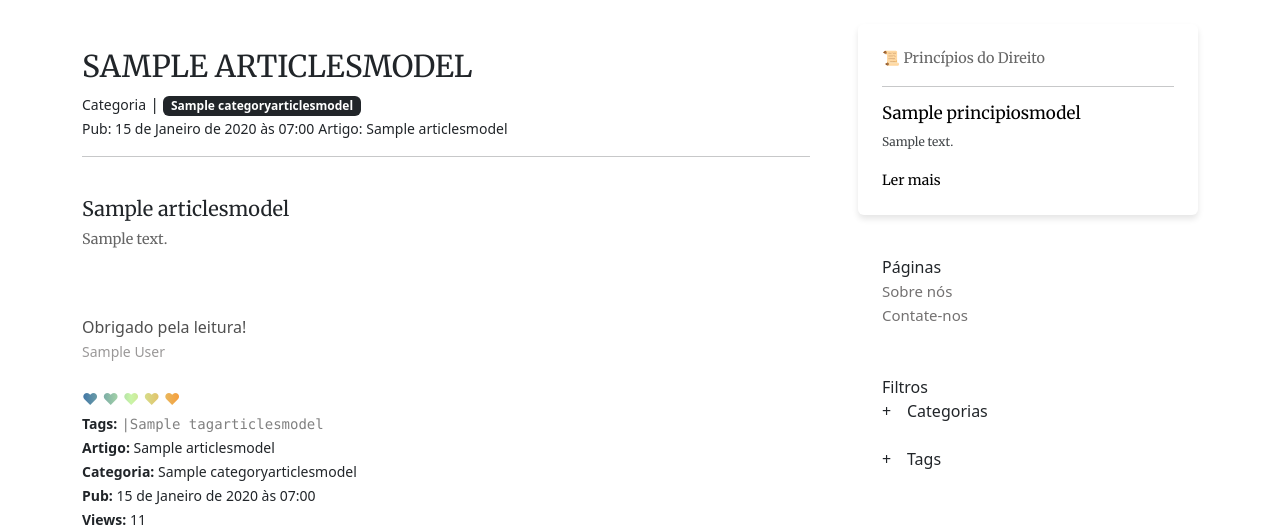
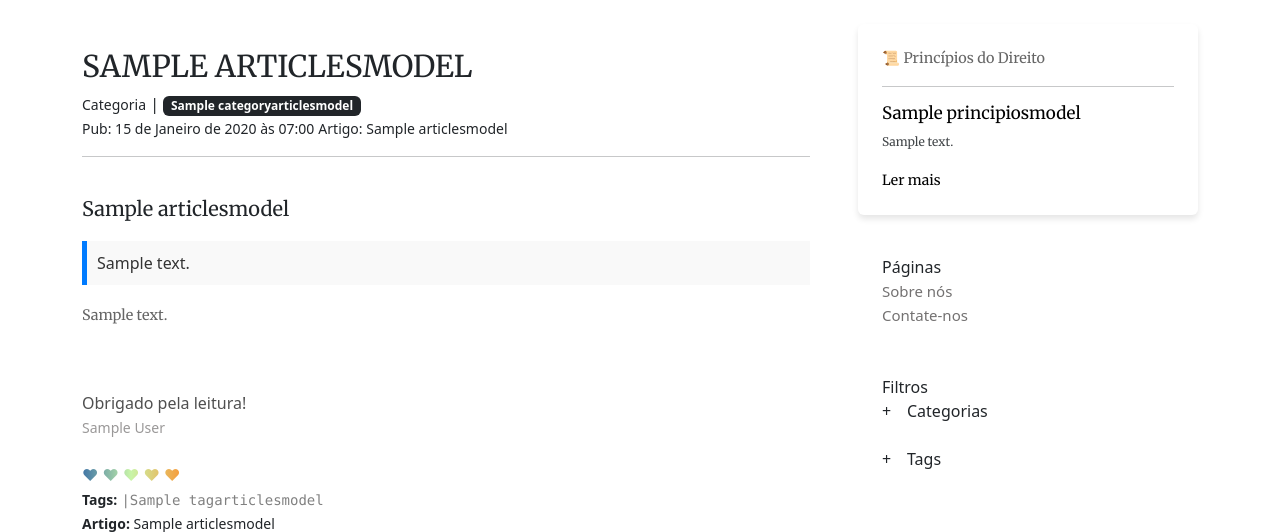
Before and after one commit to mrStudDev/xlex03, a Django app: a page that uses templates/templates_articles/article_single.html in a window 1280 px wide. Shown: the part 56-588 px from the top of the page. Run offline with Django 5.2, Linux system fonts and the light colour scheme; tables that the repository leaves empty hold one stand-in row (values such as "Sample post"); some libraries are stand-ins or nearby versions.

Commit message:
summary article

```diff
--- a/static/css/styles.css
+++ b/static/css/styles.css
@@ -83,26 +83,19 @@ p {
 }
 /* End Coração */
 
-/* Imagens do texto rico CKEditor */
-.image-sm-content-ck {
-    display: block;
-    width: 100%;
-    height: auto;
-    max-width: 300px;
-    margin: auto;
+.article-summary {
+    display: block; /* Torna o elemento <i> se comportar como um bloco para aplicar margens e paddings */
+    margin-top: 20px; /* Margem superior */
+    margin-bottom: 20px; /* Margem inferior */
+    padding: 10px; /* Recuo interno em todas as direções */
+    background-color: #f9f9f9; /* Cor de fundo claro para destacar */
+    border-left: 5px solid #007bff; /* Uma borda à esquerda para destaque */
+    color: #333; /* Cor do texto */
+    font-style: normal; /* Como estamos usando <i>, isso anula o itálico */
+    font-size: 16px; /* Tamanho do texto */
+    line-height: 1.5; /* Espaçamento entre linhas */
 }
 
-.image-md-content-ck {
-    display: block;
-    width: 100%;
-    height: auto;
-    max-width: 450px;
-    margin: auto;
-}
-
-.image-lg-content-ck {
-    width: 100%;
-}
 
 /* Container para imagem e texto */
 .container-imagem-texto {
--- a/templates/templates_articles/article_single.html
+++ b/templates/templates_articles/article_single.html
@@ -23,6 +23,7 @@
                 {% endif %}
                 <br>
                 <h5>{{object.title}}</h5>
+                <i class="article-summary">{{object.summary}}</i>
                 <p>{{ object.content | safe }}</p>
                 <br>
 
--- a/xlexapp/settings.py
+++ b/xlexapp/settings.py
@@ -30,7 +30,7 @@ DEBUG = False
 #ALLOWED_HOSTS = []
 
 # Allowed Instância TESTE ====================================
-ALLOWED_HOSTS = ['34.135.189.234']
+ALLOWED_HOSTS = ['www.xlex.com.br', 'xlex.com.br', '34.69.36.90']
 # ==========================================================
 
 
@@ -181,4 +181,4 @@ DEFAULT_AUTO_FIELD = 'django.db.models.BigAutoField'
 
 #SECURE_SSL_REDIRECT = True
 #SESSION_COOKIE_SECURE = True
-CSRF_COOKIE_SECURE = True
+#CSRF_COOKIE_SECURE = True
```
